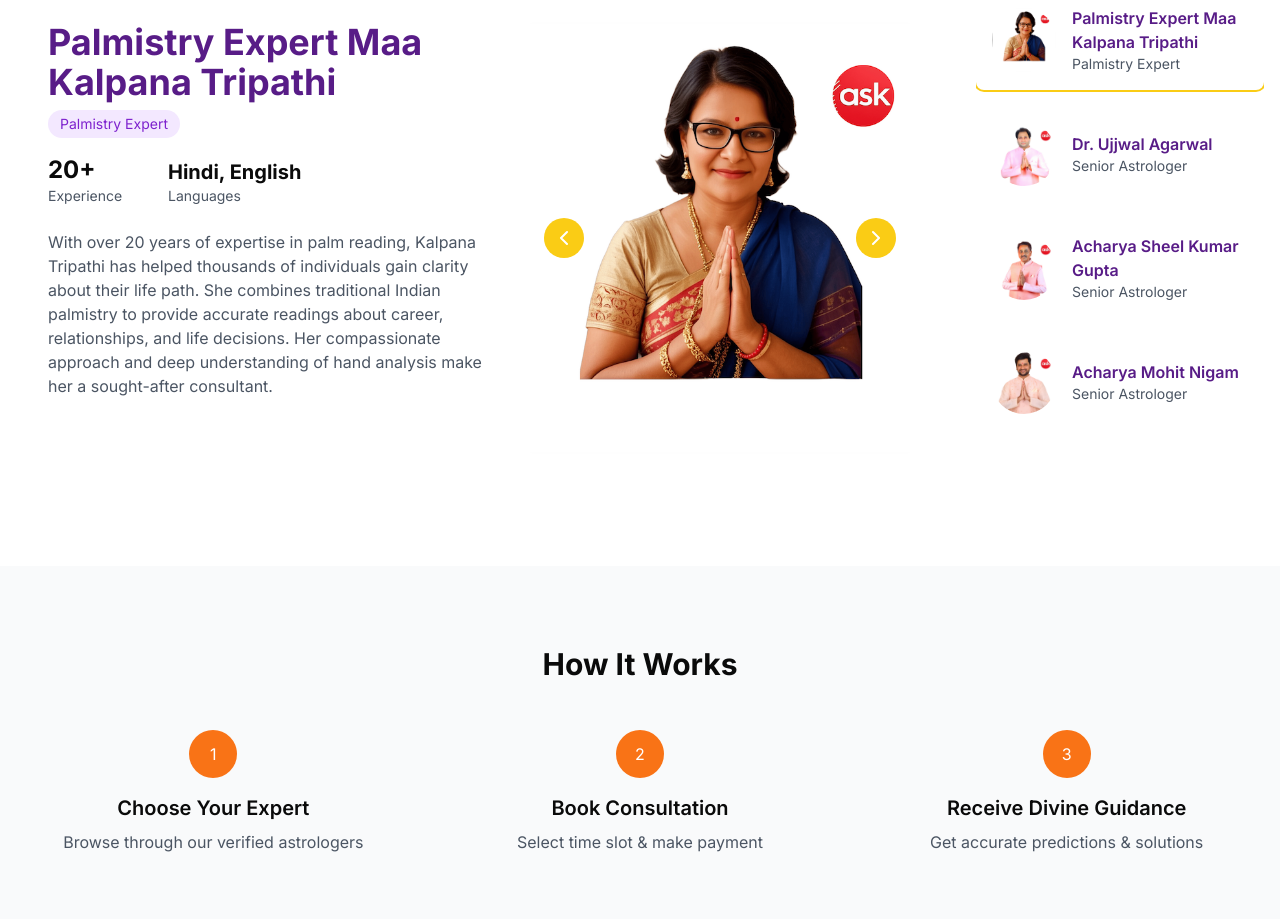
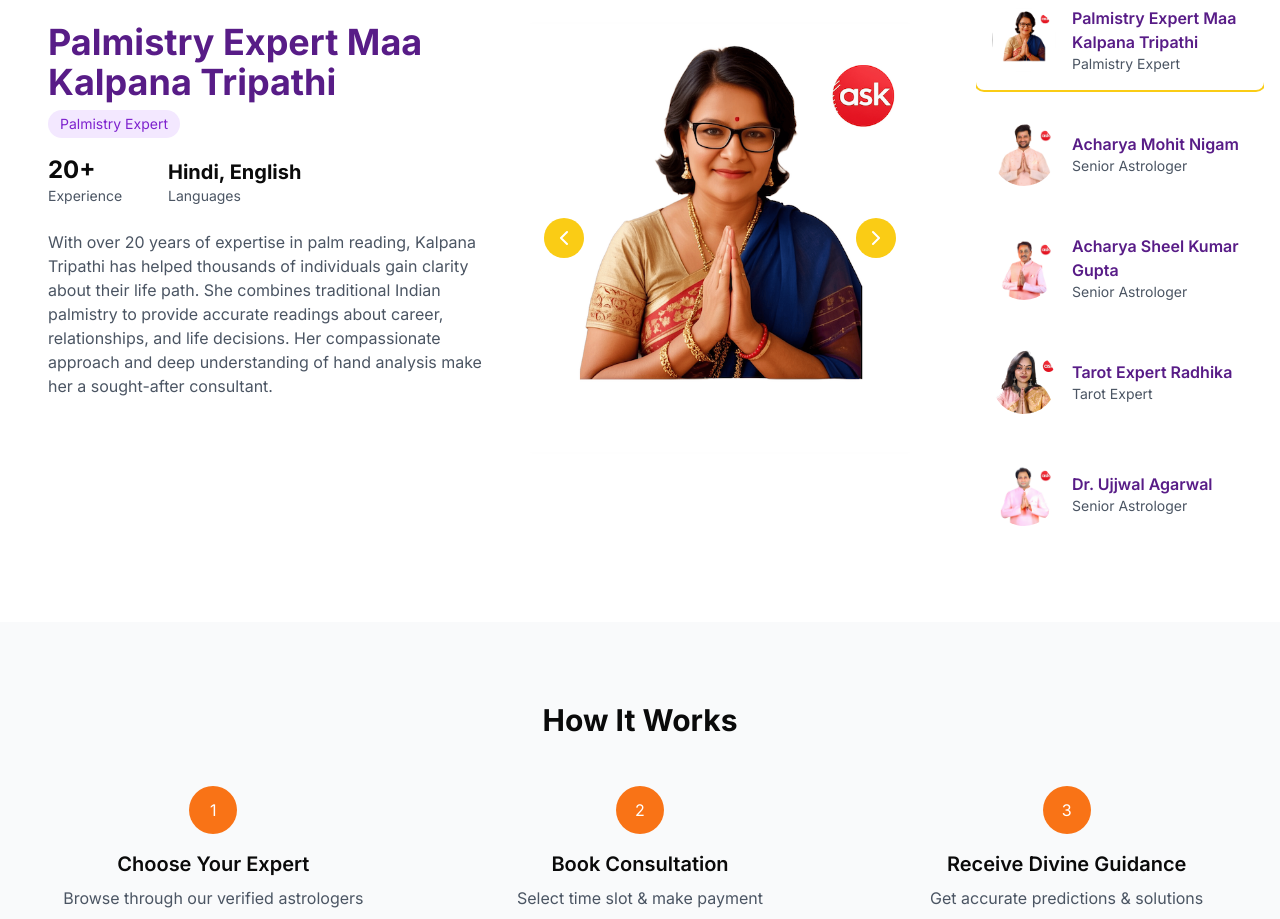
Before and after one commit to Astrokiran/ask-website, a Next.js app: page / in a window 1280 px wide. Shown: the part 1283-2202 px from the top of the page. Built offline with nearby package versions, Linux system fonts and the light colour scheme.

Commit message:
add tarot reader image

```diff
--- a/components/featured-astrologers.tsx
+++ b/components/featured-astrologers.tsx
@@ -18,6 +18,35 @@ const astrologers = [
     image: "/Kalpana-tripathi.png",
   },
   {
+    name: "Acharya Mohit Nigam",
+    title: "Senior Astrologer",
+    stats: {
+      Experience: "10+",
+      languages: "Hindi, English",
+    },
+    description: "An Astrologer & Vastu Consultant with 10+ years of experience, having conducted 10,000+ astrology consultations. Raised in a family of astrologers, he blend scientific thinking with a philosophical approach. Skilled in Vastu, numerology, and translation of astrological texts between Hindi, Sanskrit, and English.",
+    image: "/mohit-nigam.jpg",
+  },
+  {
+    name: "Acharya Sheel Kumar Gupta",
+    title: "Senior Astrologer",
+    stats: {
+      Experience: "26+",
+      languages: "Hindi, English",
+    },
+    description: "Expert in Vedic astrology with deep knowledge of planetary movements and their effects. Specializes in career guidance, relationship counseling, and life path analysis.",
+    image: "/sheel-astrologer.jpg",
+  },
+  {
+    name: "Tarot Expert Radhika",
+    title: "Tarot Expert",
+    stats: {
+      Experience: "12+",
+      languages: "Hindi, English",
+    },
+    description: "Over 12+ years of expertise in tarot reading, Radhika has helped thousands of individuals gain clarity about their life path. She combines traditional Indian tarot to provide accurate readings about career, relationships, and life decisions. Her compassionate approach and deep understanding of tarot make her a sought-after consultant.",
+    image: "/tarot-reader.png",
+  }, {
     name: "Dr. Ujjwal Agarwal",
     title: "Senior Astrologer",
     stats: {
@@ -26,25 +55,8 @@ const astrologers = [
     },
     description: "Dr. Ujjwal Agarwal is a renowned Vedic & Medical Astrologer with 20+ years of experience. An expert in Vastu, Mantra, and Yantra Shastra, he specializes in horoscope reading, Muhurat Shastra, gemstones, and remedies. His deep knowledge of Indian astrology ensures positive results for individuals.",
     image: "/ujjawal-astrologer.jpg",
-  }, {
-    name: "Acharya Sheel Kumar Gupta",
-    title: "Senior Astrologer",
-    stats: {
-      Experience: "26+",
-      languages: "Hindi, English",
-    },
-    description: "Expert in Vedic astrology with deep knowledge of planetary movements and their effects. Specializes in career guidance, relationship counseling, and life path analysis.",
-    image: "/sheel-astrologer.jpg",
-  }, {
-    name: "Acharya Mohit Nigam",
-    title: "Senior Astrologer",
-    stats: {
-      Experience: "10+",
-      languages: "Hindi, English",
-    },
-    description: "An Astrologer & Vastu Consultant with 10+ years of experience, having conducted 10,000+ astrology consultations. Raised in a family of astrologers, he blend scientific thinking with a philosophical approach. Skilled in Vastu, numerology, and translation of astrological texts between Hindi, Sanskrit, and English.",
-    image: "/mohit-nigam.jpg",
-  }]
+  }
+]
 
 export function FeaturedAstrologers() {
   const [currentIndex, setCurrentIndex] = useState(0)
```
Also changed, not shown: public/tarot-reader.png (added).
